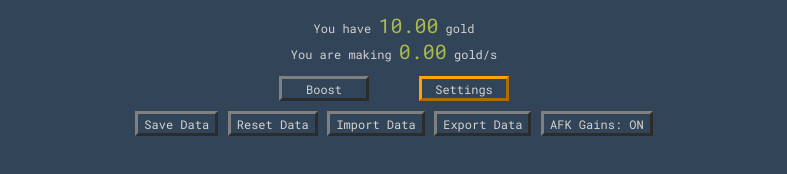
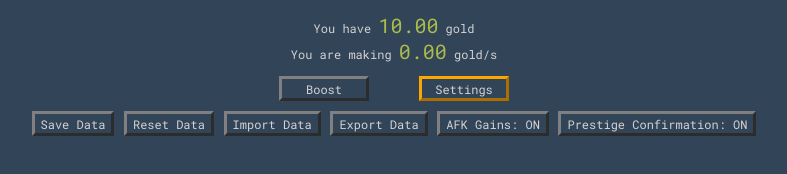
Before and after one commit to Melk12345/Gold-Idle, a plain HTML site: page index.html in a window 1280 px wide. Both pictures are taken after a click on the button "Settings". Shown: the whole page, without its empty margins (246-1033 px from the left). Drawn offline with Linux system fonts and the light colour scheme.

Commit message:
Add files via upload

```diff
--- a/index.html
+++ b/index.html
@@ -134,7 +134,8 @@
         <button onclick="resetData()" class="settings-buttons" id="reset-data-button">Reset Data</button>
         <button onclick="importData()" class="settings-buttons" id="import-data-button">Import Data</button>
         <button onclick="exportData()" class="settings-buttons" id="export-data-button">Export Data</button>
-        <button onclick="toggleAFKGains()" class="settings-buttons" id="toggle-afk-gains-button">AFK Gains: Off</button>
+        <button onclick="toggleAFKGains()" class="settings-buttons" id="toggle-afk-gains-button">AFK Gains: ON</button>
+        <button onclick="togglePrestigeConfirmation()" class="settings-buttons" id="toggle-prestige-confirmation-button">Prestige Confirmation: ON</button>
     </div>
 </body>
 </html>
--- a/src/boost.js
+++ b/src/boost.js
@@ -63,6 +63,5 @@ function buyMaxBuildings() {
 window.addEventListener('keypress', function (event) {
     if (event.key === 'm') {
       buyMaxBuildings();
-      console.log("hi");
     }
 });
--- a/src/data.js
+++ b/src/data.js
@@ -70,6 +70,7 @@ let data = {
     time: Date.now(),
     firstTime: true,
     AFKGains: true,
+    prestigeConfirmation: true,
     gold: 10,
     buildingAmounts: [0, 0, 0, 0, 0],
     boostLevel: 0,
--- a/src/main.js
+++ b/src/main.js
@@ -89,6 +89,7 @@ function load() {
     updateAutobuyerText();
     updatePrestigeInfo();
     updateAFKGainsButtonInfo();
+    updatePrestigeConfirmationButtonInfo();
 }
 
 window.onload = function() {
--- a/src/prestige.js
+++ b/src/prestige.js
@@ -32,8 +32,9 @@ function boostCost() {
 
 function doPrestige() {
     if (data.gold < boostCost()) return;
-    if (!confirm("Are you sure you want to Prestige? This will double your Multiplier, but reset the number of buildings to 0.")) return;
+    if (data.prestigeConfirmation && !confirm("Are you sure you want to Prestige? This will double your Prestige Multiplier, but reset the amount of buildings back to 0.")) return;
 
+    buyMaxInProgress = false;
     data.gold = 10;
     data.boostLevel++;
     for (let i = 0; i < data.buildingAmounts.length; i++) {
--- a/src/settings.js
+++ b/src/settings.js
@@ -56,3 +56,14 @@ function toggleAFKGains() {
     data.AFKGains = !data.AFKGains;
     updateAFKGainsButtonInfo();
 }
+
+const togglePrestigeConfirmationButtonElement = document.getElementById("toggle-prestige-confirmation-button");
+
+function updatePrestigeConfirmationButtonInfo() {
+    togglePrestigeConfirmationButtonElement.textContent = data.prestigeConfirmation ? "Prestige Confirmation: ON" : "Prestige Confirmation: OFF";
+}
+
+function togglePrestigeConfirmation() {
+    data.prestigeConfirmation = !data.prestigeConfirmation;
+    updatePrestigeConfirmationButtonInfo();
+}
```
